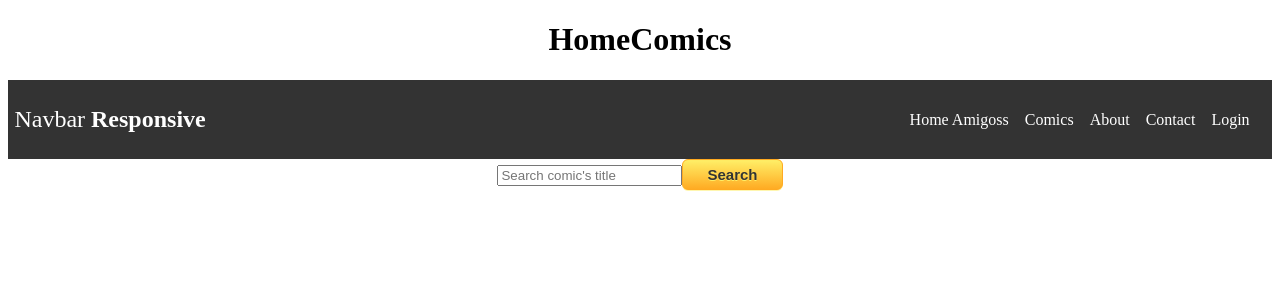
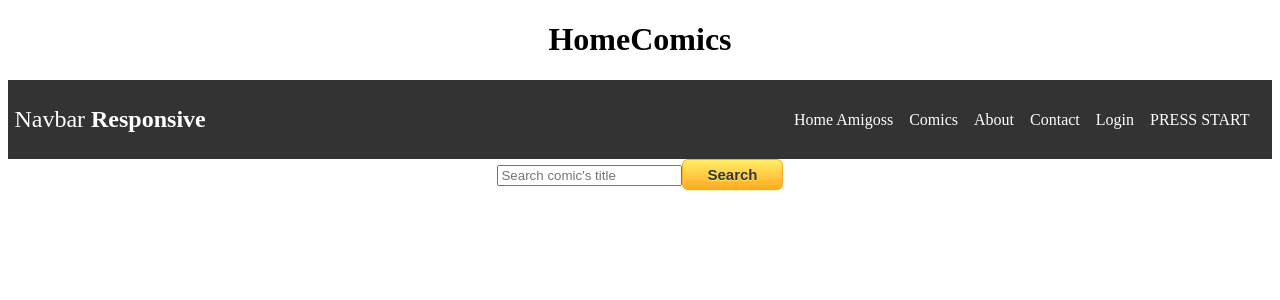
Before and after one commit to milagrosDiezBarrantes/Final-Project, a React (Create React App) app in the folder frontend/: page /homeComics in a window 1280 px wide. Shown: the top 300 px of the page. Built offline with nearby package versions, Linux system fonts and the light colour scheme.

Commit message:
Update Navbar.jsx

```diff
--- a/frontend/src/Components/Navbar/Navbar.jsx
+++ b/frontend/src/Components/Navbar/Navbar.jsx
@@ -1,4 +1,5 @@
 import React, { useState }from "react";
+import { Link } from "react-router-dom";
 import styled from 'styled-components';
 import BurguerButton from './BurguerButton.jsx';
 
@@ -19,6 +20,7 @@
           <a onClick={handleClick} href="#h">About</a>
           <a onClick={handleClick} href="#h">Contact</a>
           <a onClick={handleClick} href="#h">Login</a>
+          <Link to="/login">PRESS START</Link>
         </div>
         <div className='burguer'>
           <BurguerButton clicked={clicked} handleClick={handleClick} />
```
